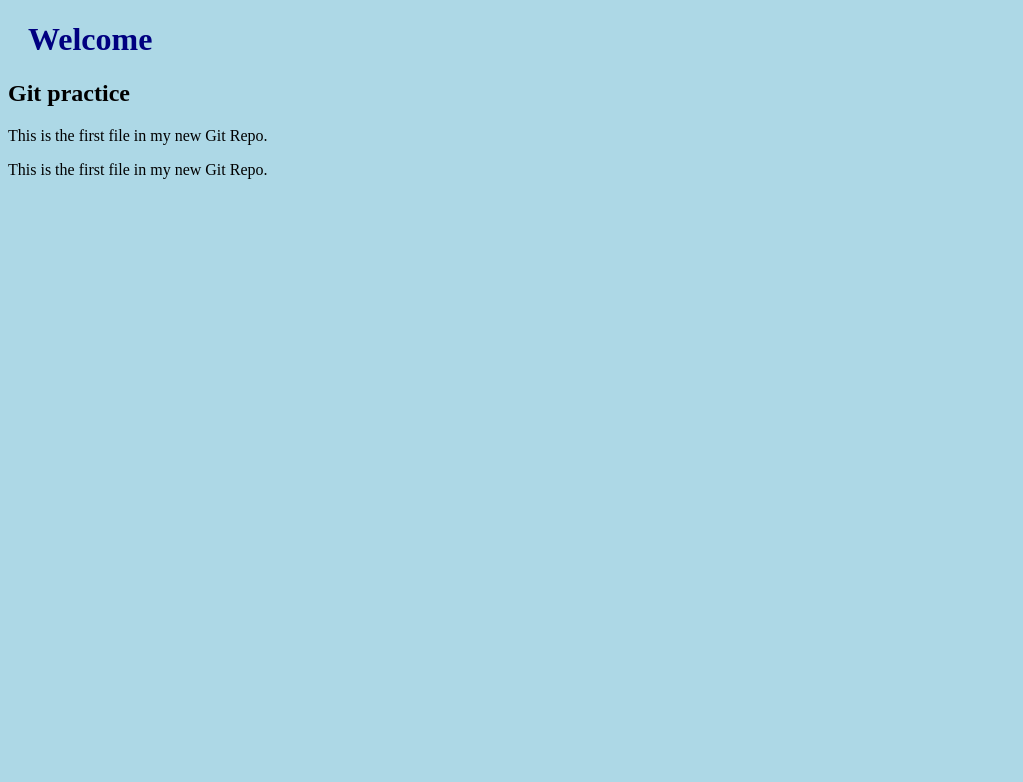
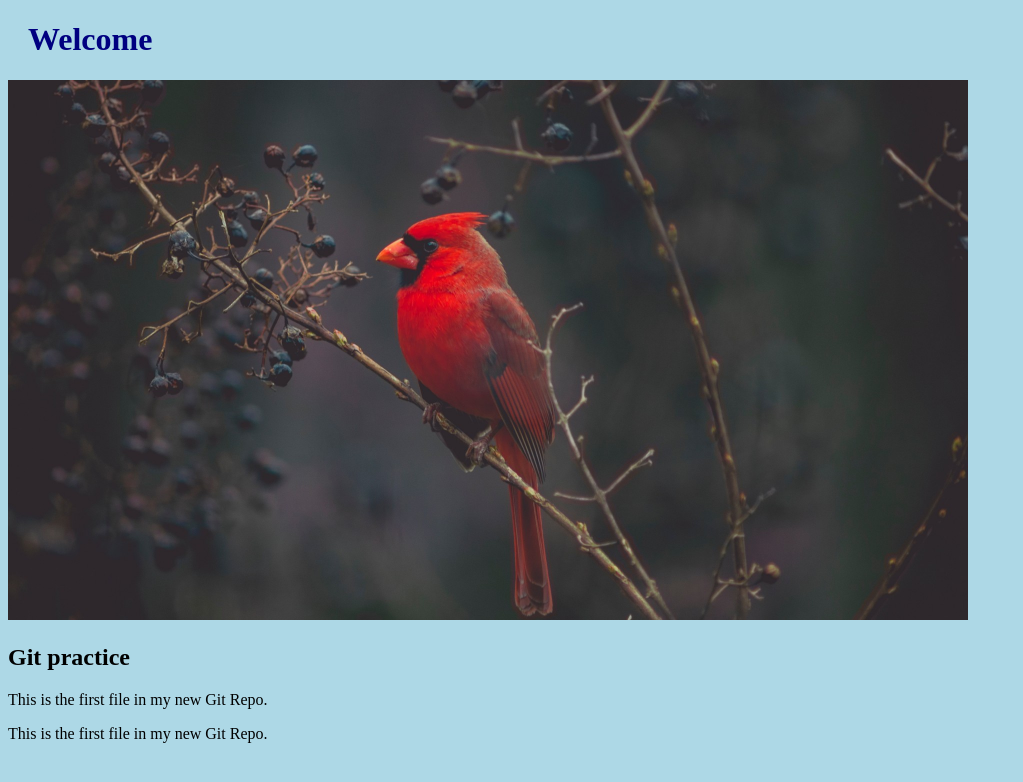
Before and after one commit to Anacia77/GIT, a plain HTML site: page index.html in a window 1280 px wide. Shown: the whole page, without its empty margins (0-1023 px from the left). Drawn offline with Linux system fonts and the light colour scheme.

Commit message:
Added image to Hello World

```diff
--- a/index.html
+++ b/index.html
@@ -9,6 +9,8 @@
 </head>
 <body>
     <h1>Welcome</h1>
+    <div><img src="cardinal.jpg" alt="Hello World from Space"
+        style="width:100%;max-width:960px"></div>
     <h2>Git practice</h2>
     <p>This is the first file in my new Git Repo.</p>
     <p>This is the first file in my new Git Repo.</p>
```
Also changed, not shown: cardinal.jpg (added).
